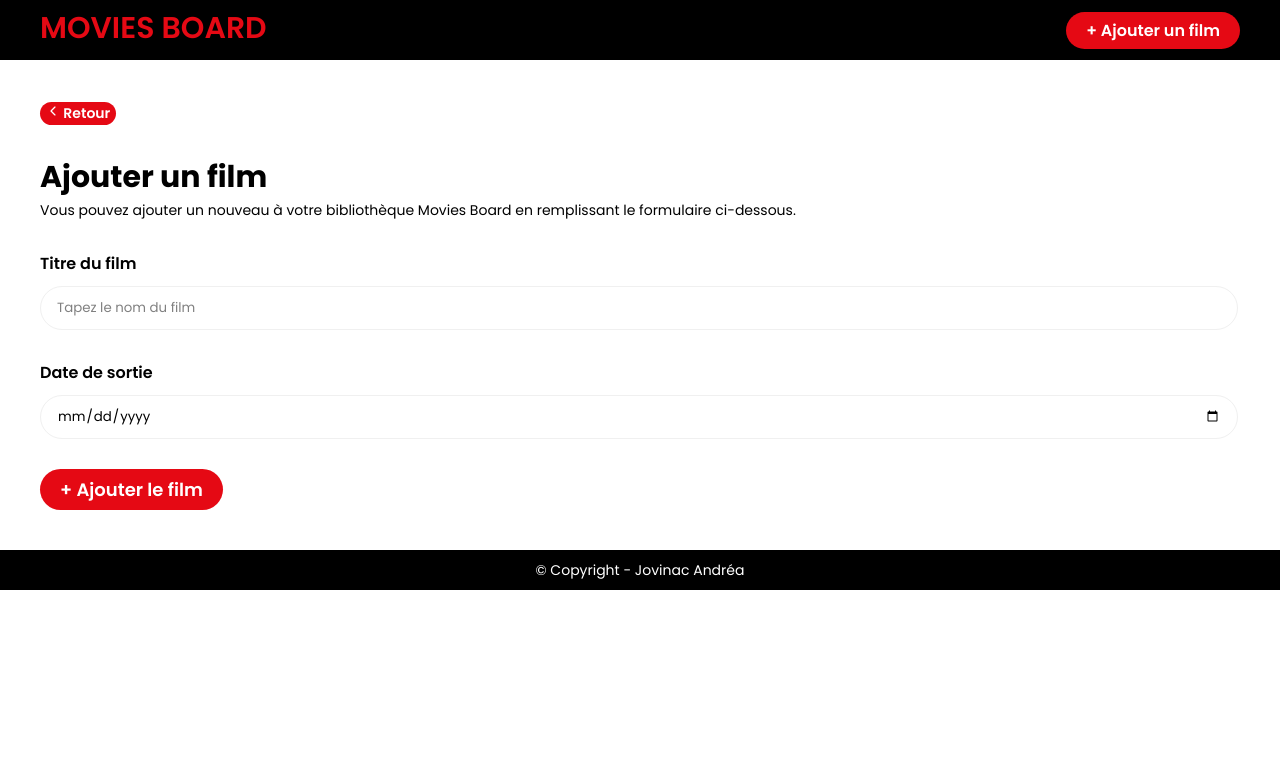
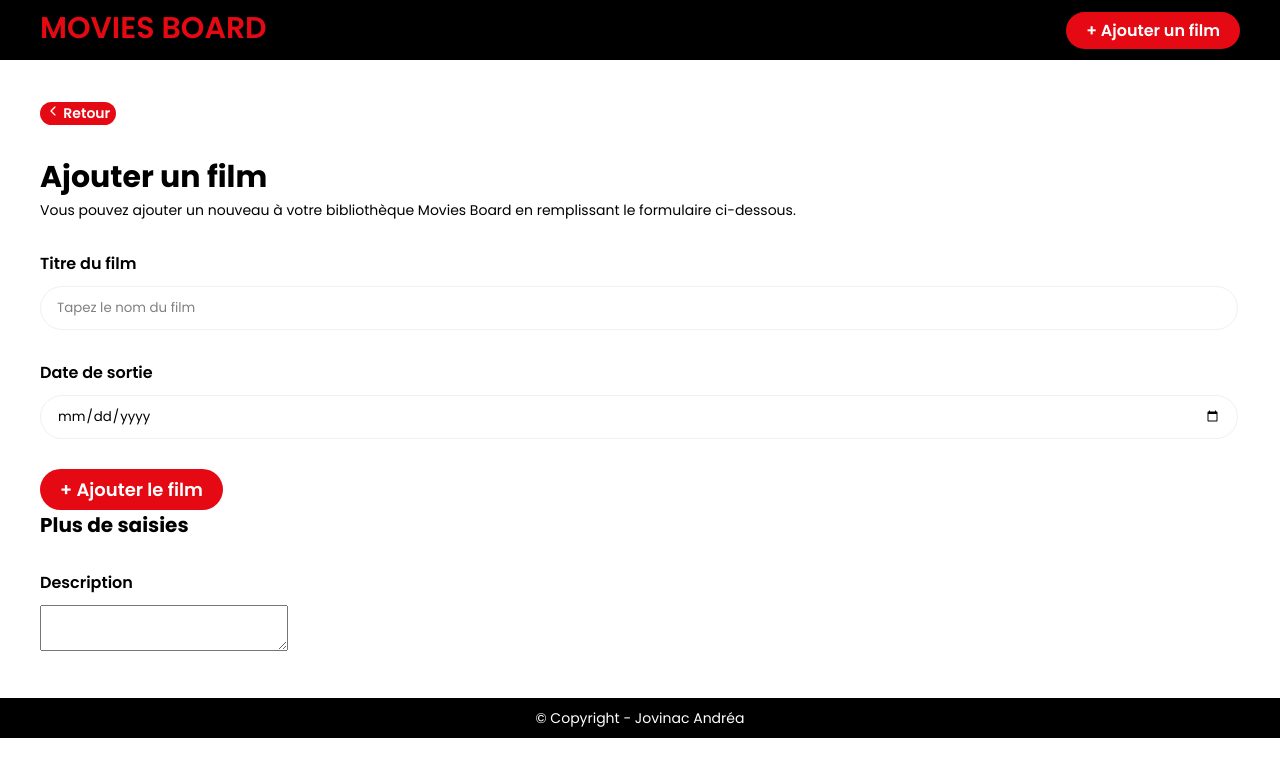
Before and after one commit to AndreaJovinac/Moviesboard, a React (Create React App) app: page /New in a window 1280 px wide. Shown: the top 776 px of the page. Built offline with nearby package versions, Linux system fonts and the light colour scheme.

Commit message:
Step 16.3 : Petits test au niveau du JSon
Pas de grande modifications

```diff
--- a/package.json
+++ b/package.json
@@ -3,6 +3,7 @@
   "version": "0.1.0",
   "private": true,
   "dependencies": {
+    "@mui/material": "^5.1.0",
     "@react-icons/all-files": "^4.1.0",
     "@testing-library/jest-dom": "^5.11.4",
     "@testing-library/react": "^11.1.0",
--- a/src/Pages/New.js
+++ b/src/Pages/New.js
@@ -40,6 +40,9 @@ const New = () => {
                 {" "}
                 + Ajouter le film
               </button>
+              <h3> Plus de saisies</h3>
+              <label for="">Description</label>
+              <textarea type="text" />
             </form>
           </div>
         </div>
```
Also changed, not shown: 2 other files (tests, documents, lock files or other folders).
